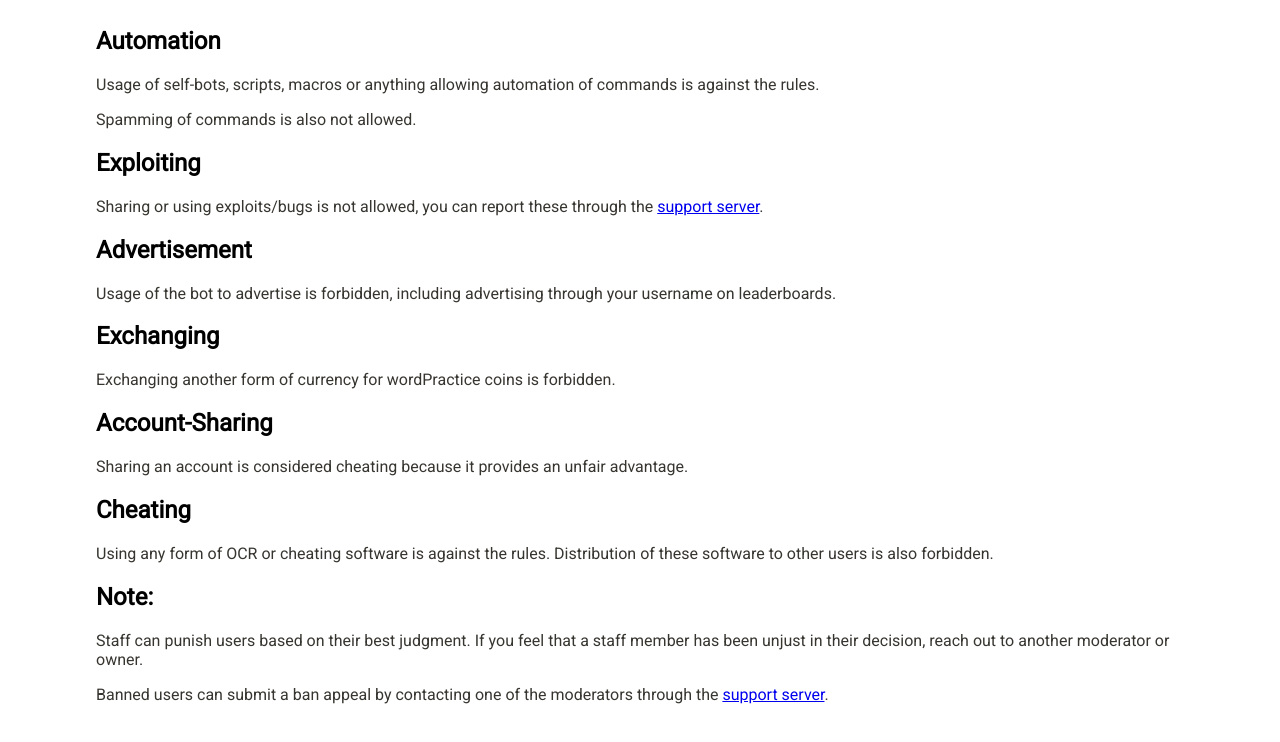
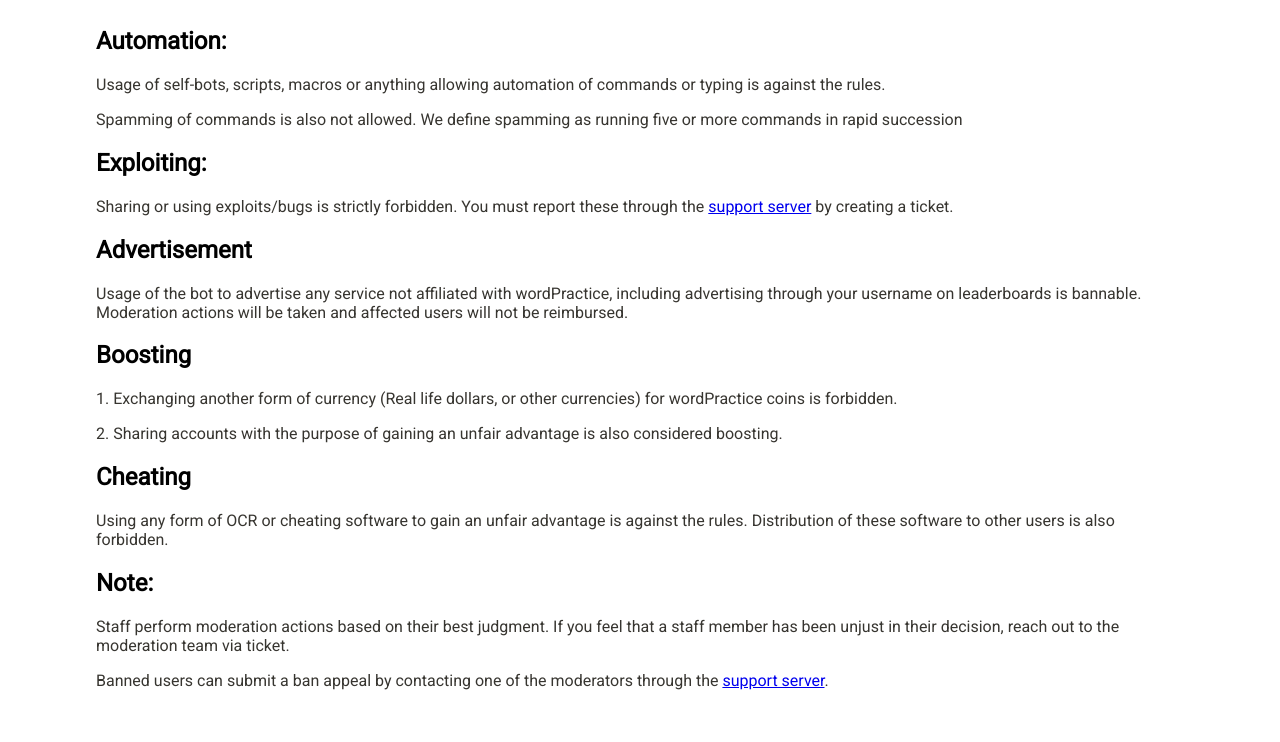
Before and after one commit to principle105/privacy-policy, a plain HTML site: page rules.html in a window 1280 px wide. Shown: the part 86-828 px from the top of the page. Drawn offline with Linux system fonts and the light colour scheme.

Commit message:
Rewrote some rules
Combined "Account Sharing" and "Exchanging" under "Profile Boosting"

```diff
--- a/rules.html
+++ b/rules.html
@@ -14,39 +14,35 @@
     </div>
 
     <div class="section">
-      <h2>Automation</h2>
-      <p>Usage of self-bots, scripts, macros or anything allowing automation of commands is against the rules.</p>
-      <p>Spamming of commands is also not allowed.</p>
+      <h2>Automation:</h2>
+      <p>Usage of self-bots, scripts, macros or anything allowing automation of commands or typing is against the rules.</p>
+      <p>Spamming of commands is also not allowed. We define spamming as running five or more commands in rapid succession</p>
     </div>
 
     <div class="section">
-      <h2>Exploiting</h2>
-      <p>Sharing or using exploits/bugs is not allowed, you can report these through the <a href="https://discord.com/invite/wordpractice">support server</a>.</p>
+      <h2>Exploiting:</h2>
+      <p>Sharing or using exploits/bugs is strictly forbidden. You must report these through the <a href="https://discord.com/invite/wordpractice">support server</a> by creating a ticket.</p>
     </div>
 
     <div class="section">
       <h2>Advertisement</h2>
-      <p>Usage of the bot to advertise is forbidden, including advertising through your username on leaderboards.</p>
+      <p>Usage of the bot to advertise any service not affiliated with wordPractice, including advertising through your username on leaderboards is bannable. Moderation actions will be taken and affected users will not be reimbursed.</p>
     </div>
 
     <div class="section">
-      <h2>Exchanging</h2>
-      <p>Exchanging another form of currency for wordPractice coins is forbidden.</p>
-    </div>
-
-     <div class="section">
-      <h2>Account-Sharing</h2>
-      <p>Sharing an account is considered cheating because it provides an unfair advantage.</p>
+      <h2>Boosting</h2>
+      <p>1. Exchanging another form of currency (Real life dollars, or other currencies) for wordPractice coins is forbidden.</p>
+      <p>2. Sharing accounts with the purpose of gaining an unfair advantage is also considered boosting.</p>
     </div>
 
      <div class="section">
       <h2>Cheating</h2>
-      <p>Using any form of OCR or cheating software is against the rules. Distribution of these software to other users is also forbidden.</p>
+      <p>Using any form of OCR or cheating software to gain an unfair advantage is against the rules. Distribution of these software to other users is also forbidden.</p>
     </div>
 
     <div class="section">
       <h2>Note:</h2>
-      <p>Staff can punish users based on their best judgment. If you feel that a staff member has been unjust in their decision, reach out to another moderator or owner.</p>
+      <p>Staff perform moderation actions based on their best judgment. If you feel that a staff member has been unjust in their decision, reach out to the moderation team via ticket.</p>
       <p>Banned users can submit a ban appeal by contacting one of the moderators through the <a href="https://discord.com/invite/wordpractice">support server</a>.</p>
     </div>
 
```
